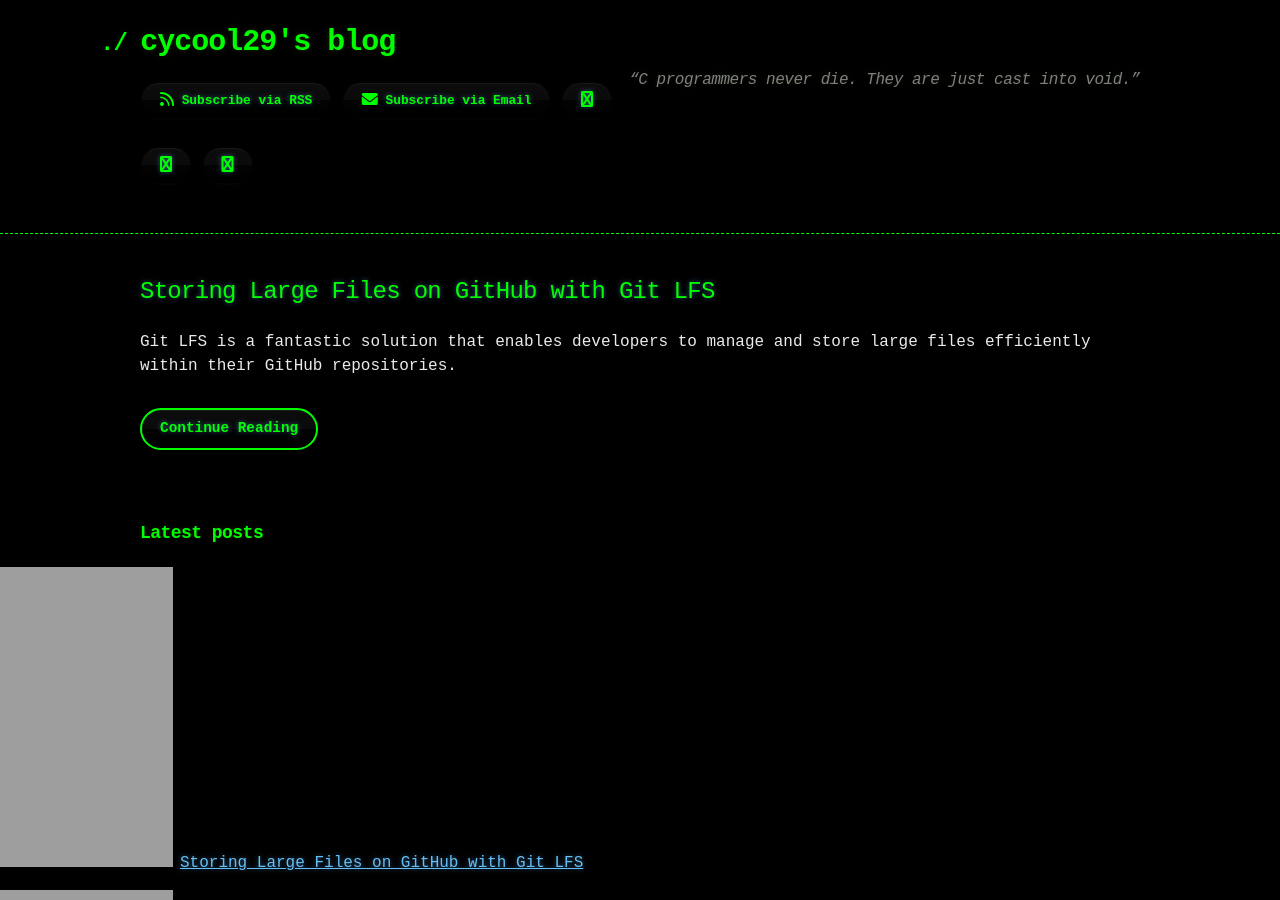
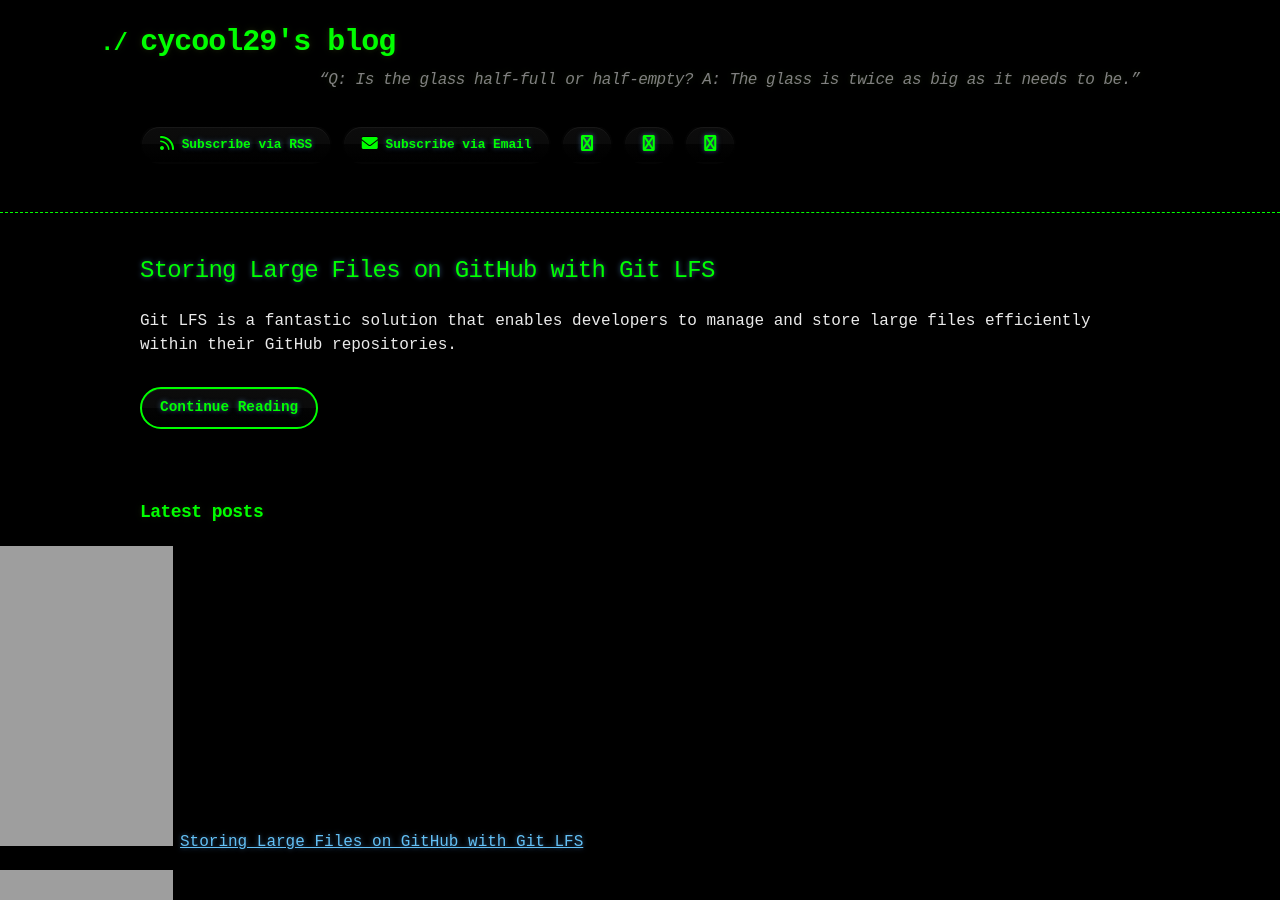
Before and after one commit to cycool29/cycool29.github.io, a Jekyll site: the page built from index.md, in a window 1280 px wide and 900 px high. Built offline with Jekyll 4.4.1, drawn with Linux system fonts in a browser that asks for light colours; a style sheet for code colours, icons or effects is not loaded.

Commit message:
Update quotes

```diff
--- a/_config.yml
+++ b/_config.yml
@@ -1,5 +1,5 @@
 title: cycool29's blog
-description: "“C programmers never die. They are just cast into void.” "
+description: "“Q: Is the glass half-full or half-empty? A: The glass is twice as big as it needs to be.” "
 bio: A high school student. Intermediate in Python, Git, Bash. Learning JavaScript. He/Him. "
 author: cycool29
 url: https://cycool29.github.io
```
